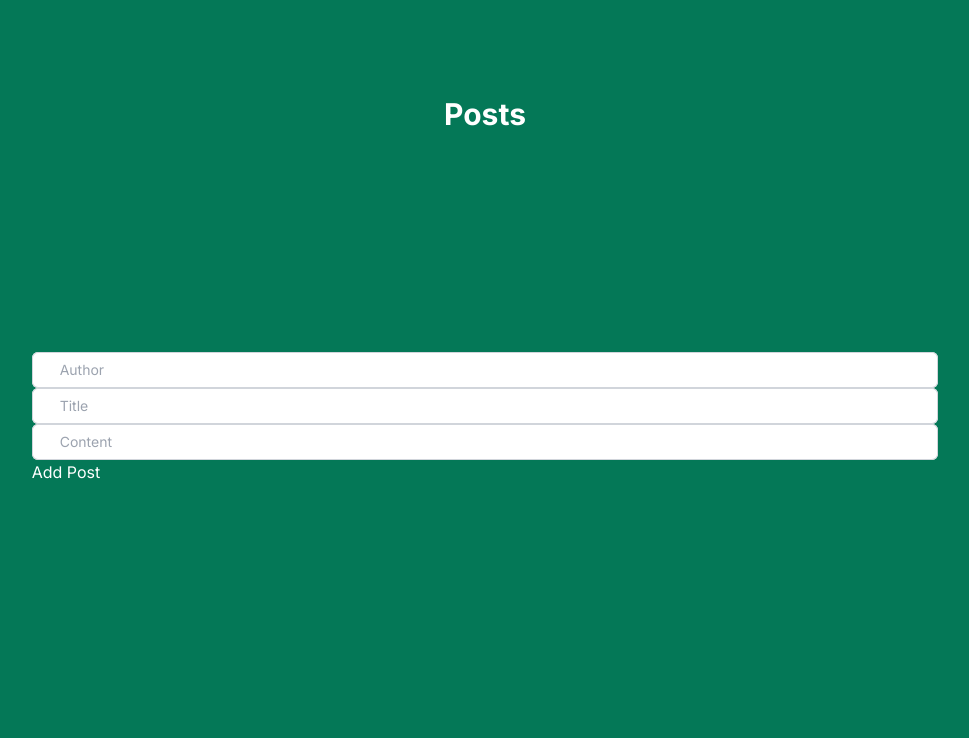
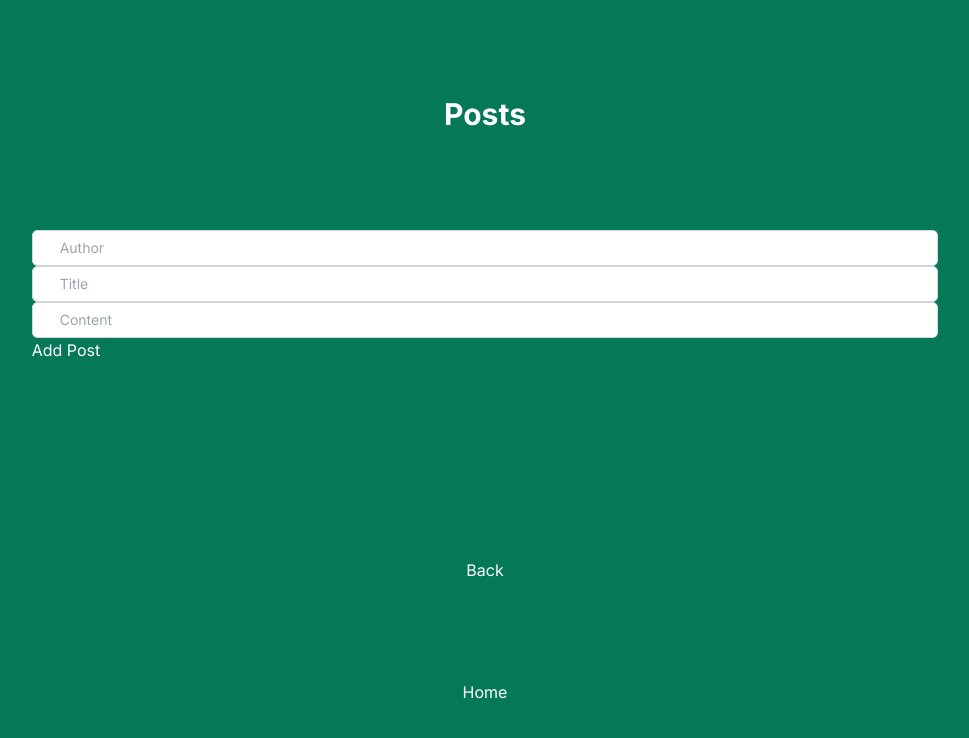
Before and after one commit to diamondcodebase/ox-app, a Next.js app: page /post in a window 1280 px wide. Shown: the top 738 px of the page, without its empty margins (155-1124 px from the left). Built offline with nearby package versions, Linux system fonts and the light colour scheme.

Commit message:
basic web routing skeleton

```diff
--- a/src/app/about/page.js
+++ b/src/app/about/page.js
@@ -1,8 +1,17 @@
+"use client";
+import { useRouter } from "next/navigation"
+
 export default function About() {
+    const router = useRouter();
+
     return (
         <main className="flex min-h-screen flex-col items-center justify-between p-24">
             <div className='text-3xl font-bold'>About</div>
+            <div className="z-10 max-w-5xl w-full items-center justify-between font-mono text-sm lg:flex">
 
+            </div>
+            <button onClick={ router.back }>Back</button>
+            <button><a href="../">Home</a></button>
         </main>
 
     );
--- a/src/app/globals.css
+++ b/src/app/globals.css
@@ -8,13 +8,13 @@
   --background-end-rgb: 4, 120, 87;
 }
 
-@media (prefers-color-scheme: dark) {
+/* @media (prefers-color-scheme: dark) {
   :root {
     --foreground-rgb: 255, 255, 255;
     --background-start-rgb: 4, 120, 87;
     --background-end-rgb: 4, 120, 87;
   }
-}
+} */
 
 body {
   color: rgb(var(--foreground-rgb));
--- a/src/app/page.js
+++ b/src/app/page.js
@@ -116,36 +116,34 @@ export default function Home() {
         </a>
 
         <a
-          href="https://vercel.com/templates?framework=next.js&utm_source=create-next-app&utm_medium=appdir-template&utm_campaign=create-next-app"
+          href="/about"
           className="group rounded-lg border border-transparent px-5 py-4 transition-colors hover:border-gray-300 hover:bg-gray-100 hover:dark:border-neutral-700 hover:dark:bg-neutral-800/30"
-          target="_blank"
           rel="noopener noreferrer"
         >
           <h2 className={`mb-3 text-2xl font-semibold`}>
-            Templates{" "}
+            About{" "}
             <span className="inline-block transition-transform group-hover:translate-x-1 motion-reduce:transform-none">
               -&gt;
             </span>
           </h2>
           <p className={`m-0 max-w-[30ch] text-sm opacity-50`}>
-            Explore starter templates for Next.js.
+            The story about this website.
           </p>
         </a>
 
         <a
-          href="https://vercel.com/new?utm_source=create-next-app&utm_medium=appdir-template&utm_campaign=create-next-app"
+          href="/post"
           className="group rounded-lg border border-transparent px-5 py-4 transition-colors hover:border-gray-300 hover:bg-gray-100 hover:dark:border-neutral-700 hover:dark:bg-neutral-800/30"
-          target="_blank"
           rel="noopener noreferrer"
         >
           <h2 className={`mb-3 text-2xl font-semibold`}>
-            Deploy{" "}
+            Post{" "}
             <span className="inline-block transition-transform group-hover:translate-x-1 motion-reduce:transform-none">
               -&gt;
             </span>
           </h2>
           <p className={`m-0 max-w-[30ch] text-sm opacity-50 text-balance`}>
-            Instantly deploy your Next.js site to a shareable URL with Vercel.
+            Go to post to leave your comment
           </p>
         </a>
       </div>
--- a/src/app/post/page.js
+++ b/src/app/post/page.js
@@ -1,8 +1,11 @@
 "use client";
 import { useState, useEffect } from "react";
 import PostC from "@/components/PostC";
+import { useRouter } from "next/navigation"
 
 export default function Post() {
+    const router = useRouter();
+
     // Implement useState to make a posting function
     const [title, setTitle] = useState("");
     const [content, setContent] = useState("");
@@ -65,6 +68,8 @@ export default function Post() {
                 (<PostC {...post} key={ idx = Math.random() } />)
             )}
             </div>
+            <button onClick={ router.back }>Back</button>
+            <button><a href="../">Home</a></button>
         </main>
 
 
--- a/src/app/user/[id]/page.js
+++ b/src/app/user/[id]/page.js
@@ -8,7 +8,8 @@ export default function User( {params} ) {
     return (
         <main className="flex min-h-screen flex-col items-center justify-between p-24">
             <div className='text-3xl font-bold'>{ params.id }</div>
-            <button onClick={ router.back }>Go Back</button>
+            <button onClick={ router.back }>Back</button>
+            <button><a href="../">Home</a></button>
         </main>
     );
 }
--- a/src/app/user/page.js
+++ b/src/app/user/page.js
@@ -20,7 +20,8 @@ export default function User() {
                 value={userId}
                 onChange={ (e) => setUserId(e.target.value)}
             />
-            <button onClick= {navigate }>Go to Profile</button>
+            <button onClick={ router.back }>Back</button>
+            <button><a href="../">Home</a></button>
         </div>
     );
 }
```
